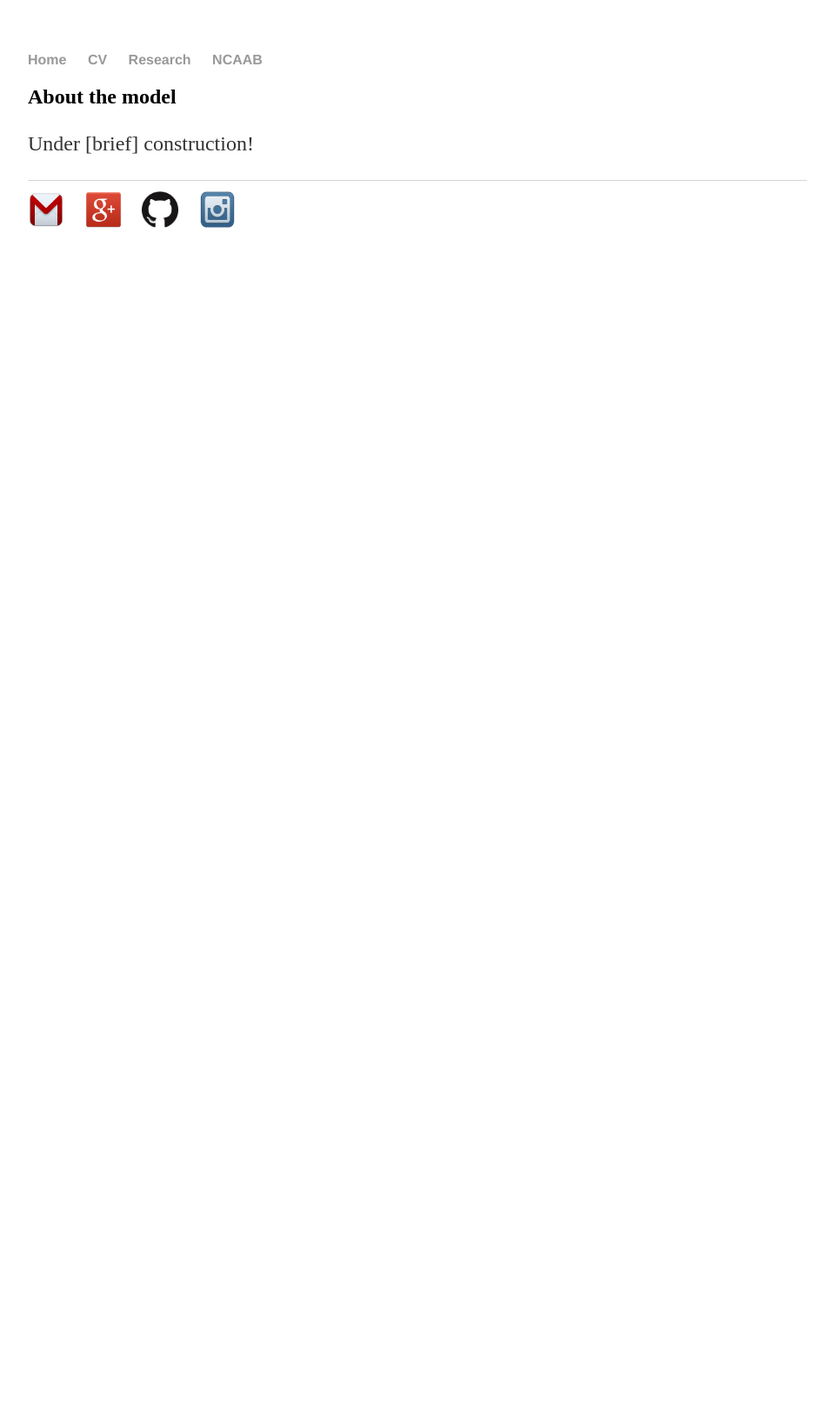
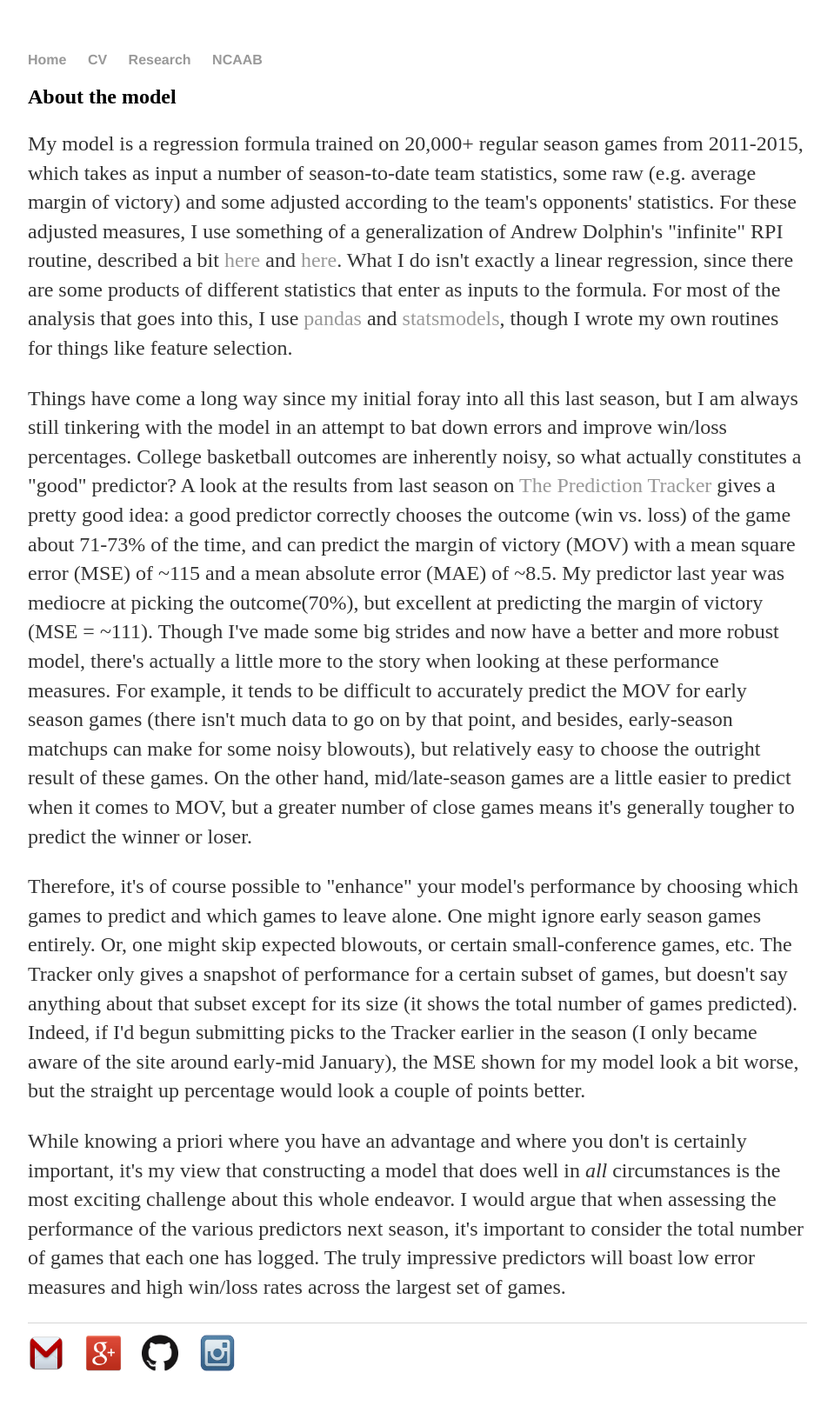
Before and after one commit to erikrforseth/erikrforseth.github.io, a Jekyll site: the page built from basketball/model/index.html, in a window 1280 px wide. Shown: the whole page at 87% size, without its empty margins (160-1119 px from the left). Built offline with Jekyll 4.4.1, drawn with Linux system fonts in a browser that asks for light colours; before the commit the page ends 900 px from its top, so only the background shows below that.

Commit message:
More on basketball model page.

```diff
--- a/basketball/index.html
+++ b/basketball/index.html
@@ -4,7 +4,7 @@ title: Erik Forseth
 ---
 <div class="blurb">
   <h2>NCAA basketball prediction and analytics</h2>
-  <p>For the past couple of years, a hobby of mine has been writing code to predict the outcomes of college basketball games; this evolved partly as an exercise to teach myself some Python and machine learning techniques, and partly as a new way to follow my favorite sport. For the upcoming 2015-2016 season, I'll be posting regular-season game predictions here. I'll also be submitting these picks to the <a href="http://www.thepredictiontracker.com/basketball.php">Prediction Tracker</a>, where you can follow my performance. I did quite well <a href = "http://www.thepredictiontracker.com/bbresults.php">last year</a> (submitting under the moniker "ERFunctionRatings"), though my performance was somewhat inflated since I started submitting picks a bit later in the season. This year I plan to begin submitting after about three games into the season.</p>
+  <p>For the past couple of years, a hobby of mine has been writing code to predict the outcomes of college basketball games; this evolved partly as an exercise to teach myself some Python and machine learning techniques, and partly as a new way to follow my favorite sport. For the upcoming 2015-2016 season, I'll be posting regular-season game predictions here. I'll also be submitting these picks to the <a href="http://www.thepredictiontracker.com/basketball.php">Prediction Tracker</a>, where you can follow my performance. I did quite well <a href = "http://www.thepredictiontracker.com/bbresults.php">last year</a> (submitting under the moniker "ERFunctionRatings"), though my performance was slightly inflated since I started submitting picks a bit later in the season (when I first became aware of the Prediction Tracker). This year I plan to begin submitting after about three games into the season.</p>
   <hr>
   <p> For some information about my model, see <a href="/basketball/model">here</a>. </p>
   <p> For some notes about adjusting for strength of schedule in college basketball, see <a href="/basketball/rpi">here</a>.</p>
--- a/basketball/model/index.html
+++ b/basketball/model/index.html
@@ -4,5 +4,17 @@ title: Erik Forseth
 ---
 <div class="blurb">
   <h2>About the model</h2>
-  <p>Under [brief] construction!</p>
+  <p>
+    My model is a regression formula trained on 20,000+ regular season games from 2011-2015, which takes as input a number of season-to-date team statistics, some raw (e.g. average margin of victory) and some adjusted according to the team's opponents' statistics. For these adjusted measures, I use something of a generalization of Andrew Dolphin's "infinite" RPI routine, described a bit <a href="http://netprophetblog.blogspot.com/2011/04/infinitely-deep-rpi.html">here</a> and <a href="/basketball/RPInotes.pdf">here</a>. What I do isn't exactly a linear regression, since there are some products of different statistics that enter as inputs to the formula. For most of the analysis that goes into this, I use <a href="http://pandas.pydata.org/">pandas</a> and <a href="http://statsmodels.sourceforge.net/>statsmodels">statsmodels</a>, though I wrote my own routines for things like feature selection.
+  </p>
+  <p>
+    Things have come a long way since my initial foray into all this last season, but I am always still tinkering with the model in an attempt to bat down errors and improve win/loss percentages. College basketball outcomes are inherently noisy, so what actually constitutes a "good" predictor? A look at the results from last season on <a href="http://www.thepredictiontracker.com/bbresults.php">The Prediction Tracker</a> gives a pretty good idea: a good predictor correctly chooses the outcome (win vs. loss) of the game about 71-73% of the time, and can predict the margin of victory (MOV) with a mean square error (MSE) of ~115 and a mean absolute error (MAE) of ~8.5. My predictor last year was mediocre at picking the outcome(70%), but excellent at predicting the margin of victory (MSE = ~111). Though I've made some big strides and now have a better and more robust model, there's actually a little more to the story when looking at these performance measures. For example, it tends to be difficult to accurately predict the MOV for early season games (there isn't much data to go on by that point, and besides, early-season matchups can make for some noisy blowouts), but relatively easy to choose the outright result of these games. On the other hand, mid/late-season games are a little easier to predict when it comes to MOV, but a greater number of close games means it's generally tougher to predict the winner or loser.
+  </p>
+  <p>
+    Therefore, it's of course possible to "enhance" your model's performance by choosing which games to predict and which games to leave alone. One might ignore early season games entirely. Or, one might skip expected blowouts, or certain small-conference games, etc. The Tracker only gives a snapshot of performance for a certain subset of games, but doesn't say anything about that subset except for its size (it shows the total number of games predicted). Indeed, if I'd begun submitting picks to the Tracker earlier in the season (I only became aware of the site around early-mid January), the MSE shown for my model look a bit worse, but the straight up percentage would look a couple of points better.
+  </p>
+  <p>
+    While knowing a priori where you have an advantage and where you don't is certainly important, it's my view that constructing a model that does well in <i>all</i> circumstances is the most exciting challenge about this whole endeavor. I would argue that when assessing the performance of the various predictors next season, it's important to consider the total number of games that each one has logged. The truly impressive predictors will boast low error measures and high win/loss rates across the largest set of games.
+  </p>
+
 </div><!-- /.blurb -->
```
